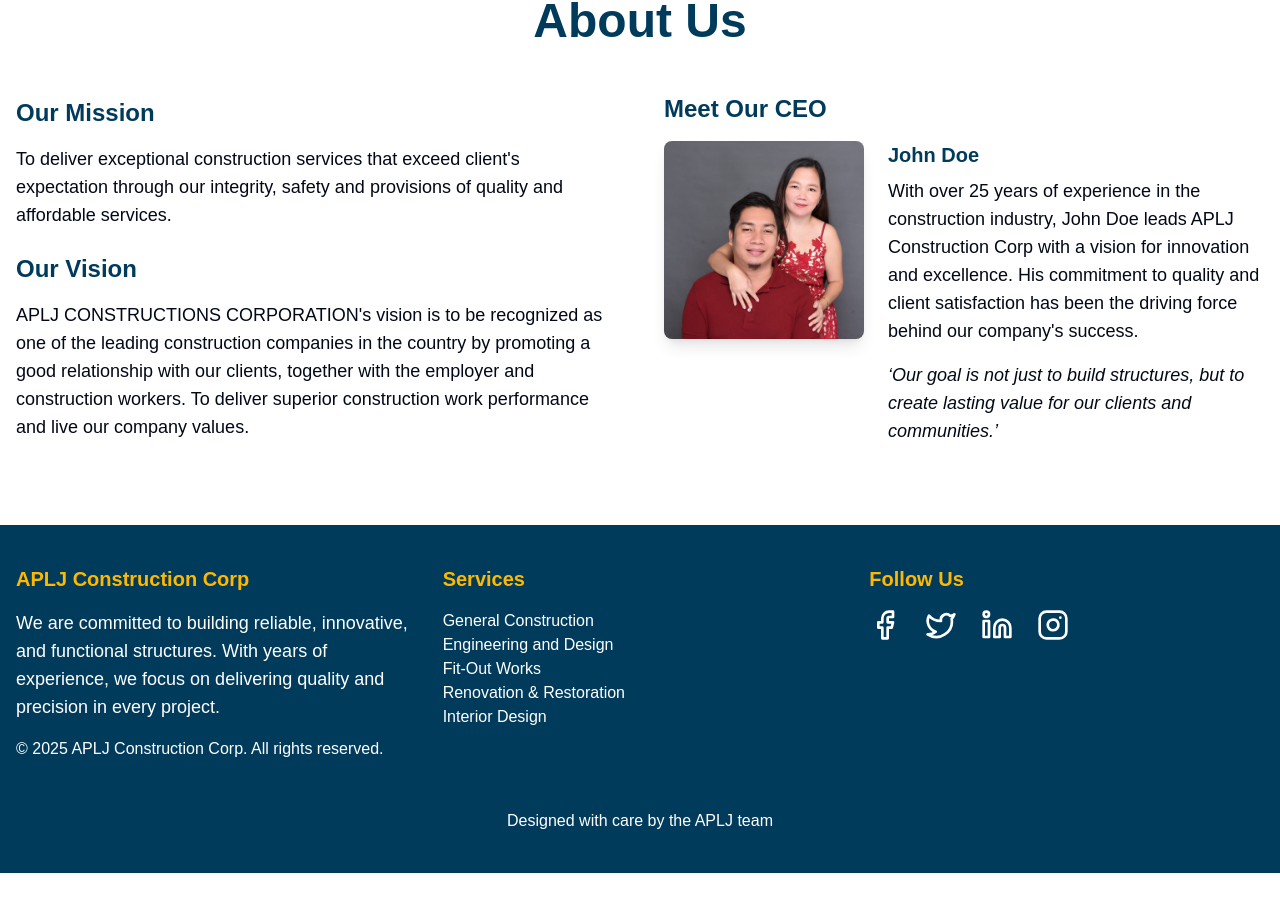
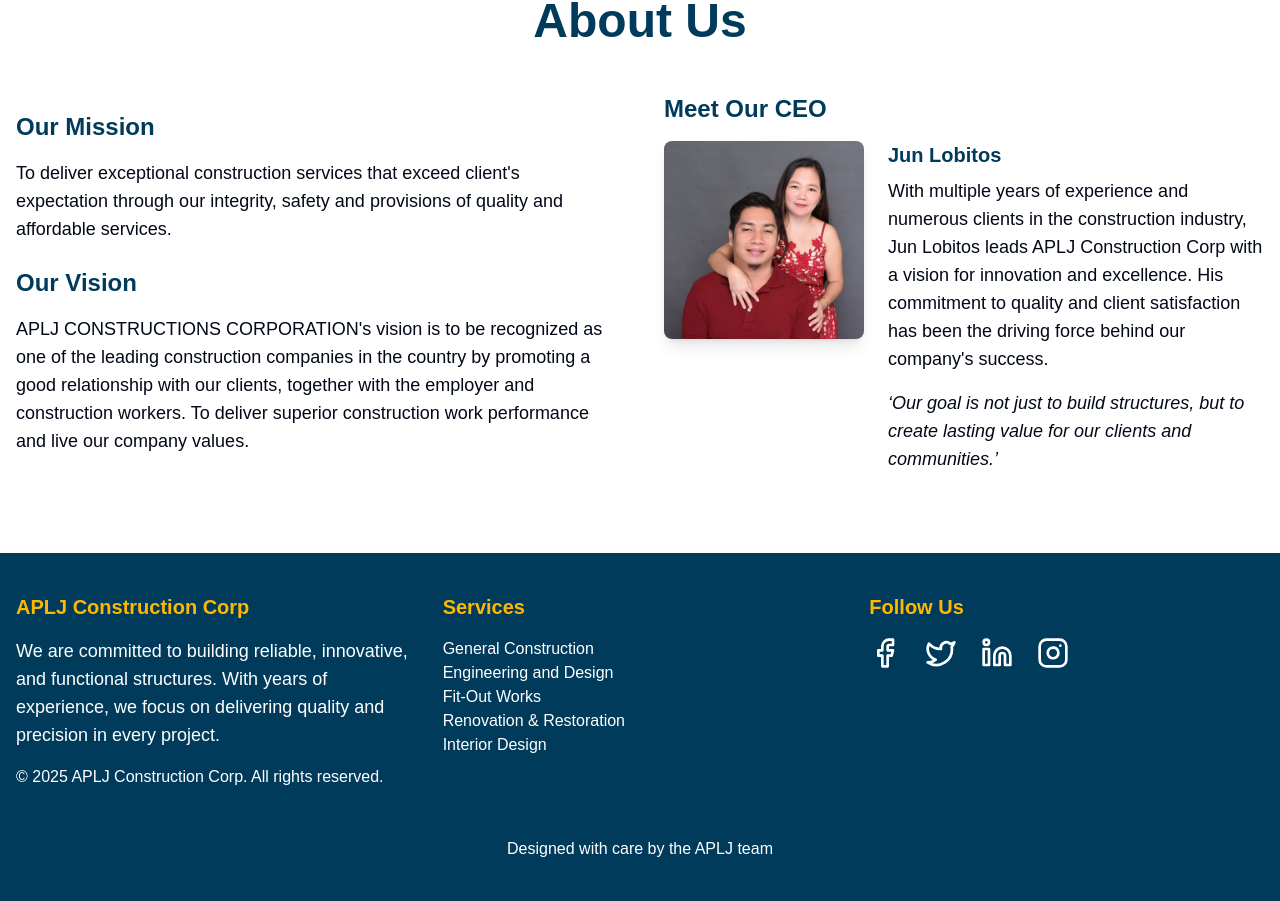
Before and after one commit to TheJailor/aplj-con-corp, a Next.js app: page / in a window 1280 px wide. Shown: the part 2376-3277 px from the top of the page. Before the commit the page ends 3249 px from the top, so only its background shows below. Built offline with nearby package versions, Linux system fonts and the light colour scheme.

Commit message:
[fixed] About CEO name and description

```diff
--- a/components/about-us.tsx
+++ b/components/about-us.tsx
@@ -67,9 +67,9 @@ export default function AboutUs() {
                 className="rounded-lg shadow-lg"
               />
               <div>
-                <h4 className="text-xl font-semibold text-[#003B5C] mb-2">John Doe</h4>
+                <h4 className="text-xl font-semibold text-[#003B5C] mb-2">Jun Lobitos</h4>
                 <p className="text-lg mb-4">
-                  With over 25 years of experience in the construction industry, John Doe
+                  With multiple years of experience and numerous clients in the construction industry, Jun Lobitos
                   leads APLJ Construction Corp with a vision for innovation and excellence.
                   His commitment to quality and client satisfaction has been the driving
                   force behind our company&apos;s success.
```
